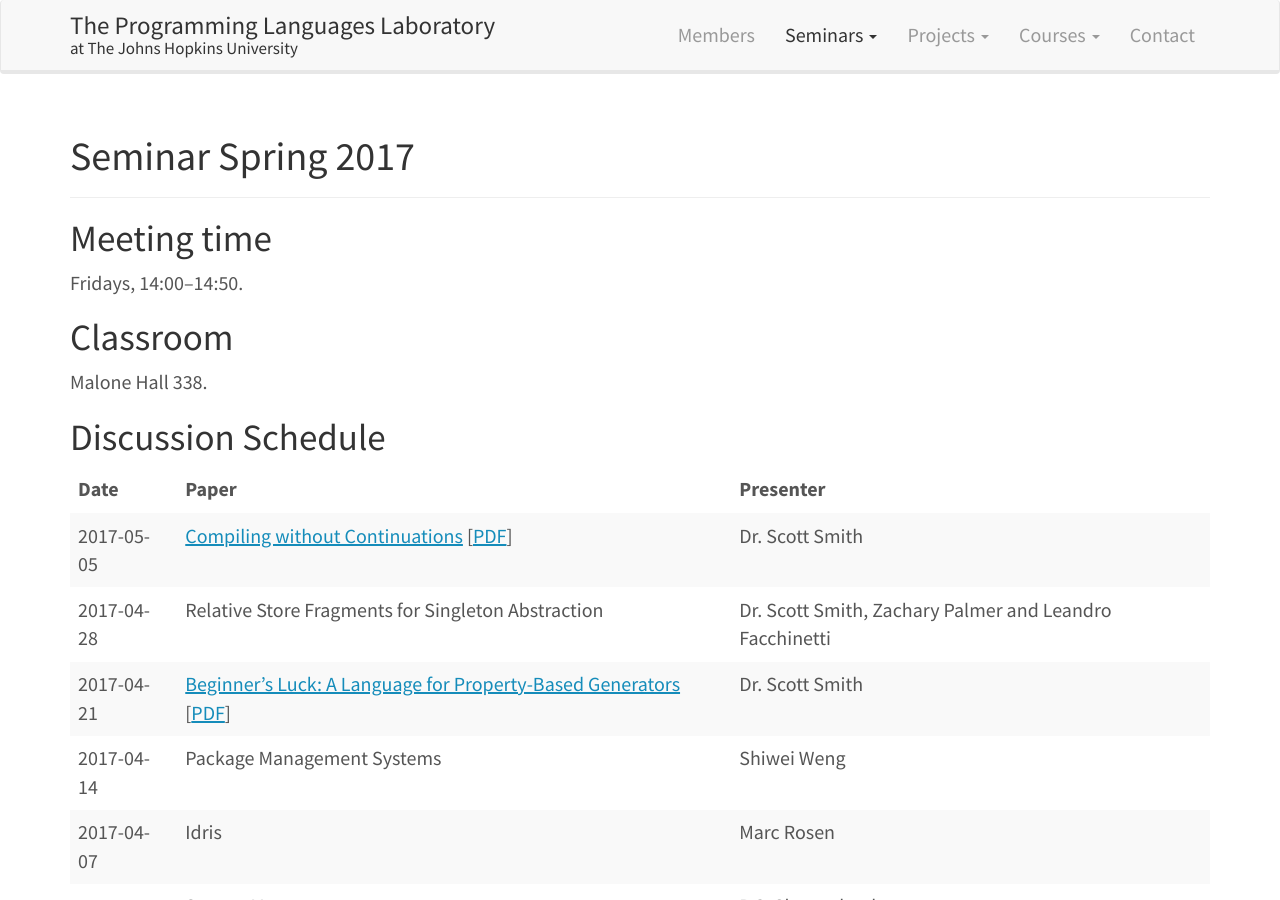
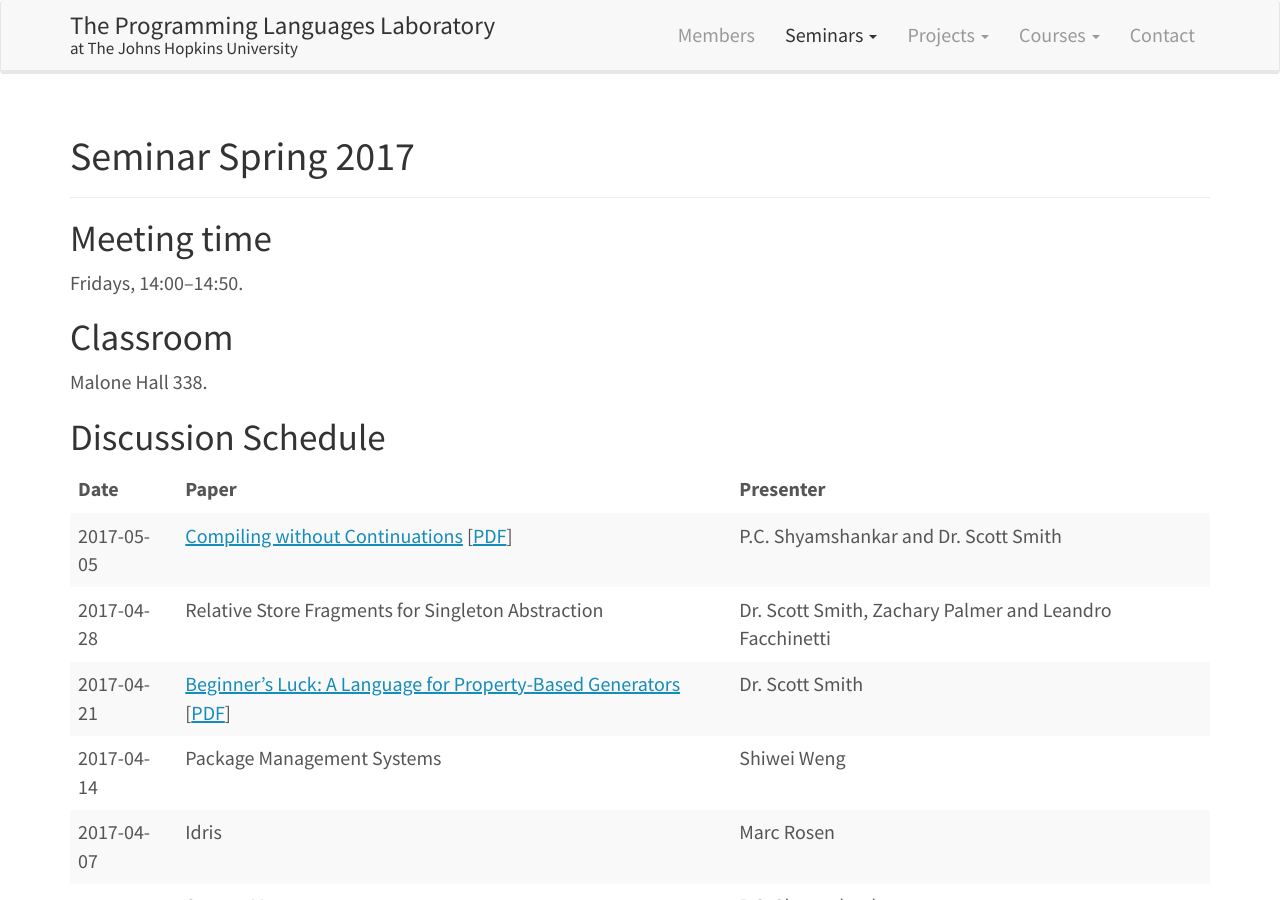
Before and after one commit to JHU-PL-Lab/www-pl-lab, a Jekyll site: the page built from seminars/spring-2017.md, in a window 1280 px wide and 900 px high. Built offline with Jekyll 4.4.1, drawn with Linux system fonts in a browser that asks for light colours.

Commit message:
Add P.C. Shyamshankar as a presenter

```diff
--- a/seminars/spring-2017.md
+++ b/seminars/spring-2017.md
@@ -18,7 +18,7 @@
 
 |       Date | Paper                                                                                                                                                                                                                                     | Presenter                                               |
 |------------+-------------------------------------------------------------------------------------------------------------------------------------------------------------------------------------------------------------------------------------------+---------------------------------------------------------|
-| 2017-05-05 | [Compiling without Continuations](https://www.microsoft.com/en-us/research/publication/compiling-without-continuations/) [[PDF](https://www.microsoft.com/en-us/research/wp-content/uploads/2016/11/compiling-without-continuations.pdf)] | Dr. Scott Smith                                         |
+| 2017-05-05 | [Compiling without Continuations](https://www.microsoft.com/en-us/research/publication/compiling-without-continuations/) [[PDF](https://www.microsoft.com/en-us/research/wp-content/uploads/2016/11/compiling-without-continuations.pdf)] | P.C. Shyamshankar and Dr. Scott Smith                   |
 | 2017-04-28 | Relative Store Fragments for Singleton Abstraction                                                                                                                                                                                        | Dr. Scott Smith, Zachary Palmer and Leandro Facchinetti |
 | 2017-04-21 | [Beginner’s Luck: A Language for Property-Based Generators](https://arxiv.org/abs/1607.05443) [[PDF](https://arxiv.org/pdf/1607.05443)]                                                                                                   | Dr. Scott Smith                                         |
 | 2017-04-14 | Package Management Systems                                                                                                                                                                                                                | Shiwei Weng                                             |
```
